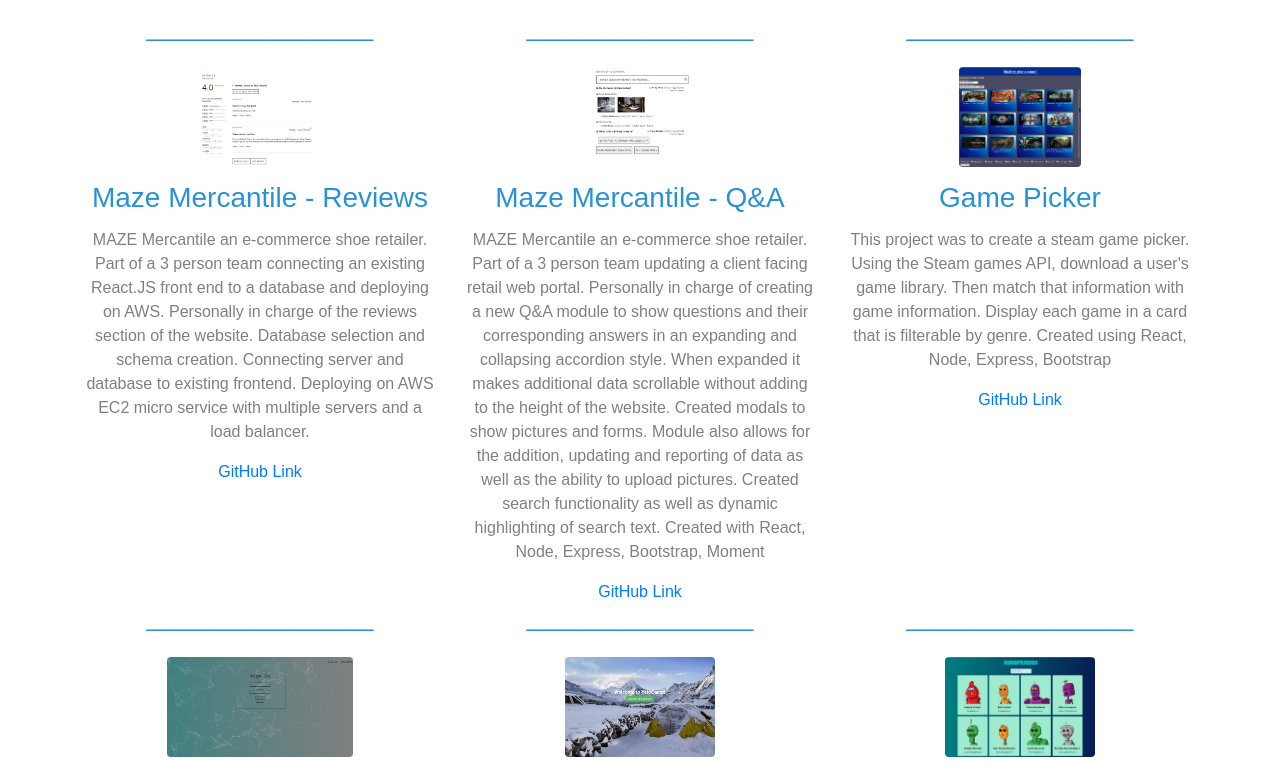
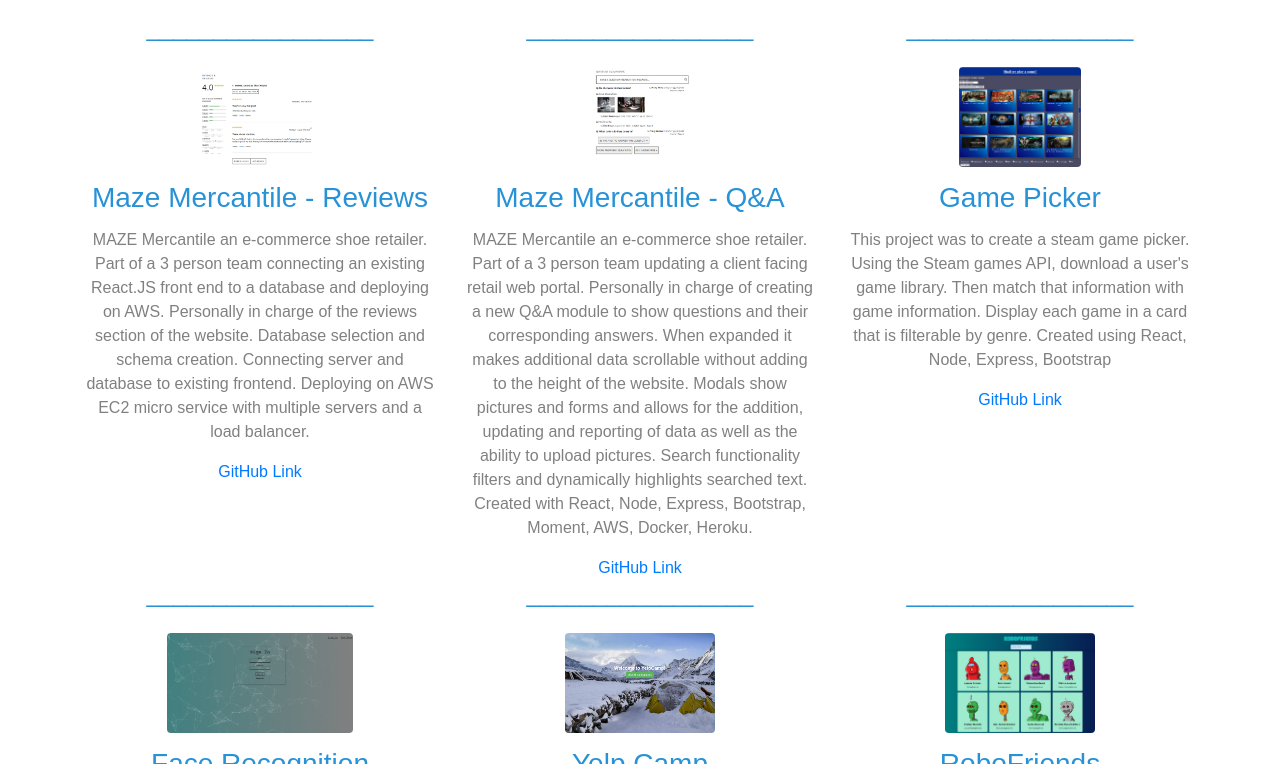
Before and after one commit to Aaron-Waguespack/resumelandingpage, a React (Create React App) app: page /projects in a window 1280 px wide. Shown: the part 450-1214 px from the top of the page. Built offline with nearby package versions, Linux system fonts and the light colour scheme.

Commit message:
updated qna info

```diff
--- a/src/components/projectlist.js
+++ b/src/components/projectlist.js
@@ -11,8 +11,8 @@
     id: 2,
     image:"assets/QnA1.png",
     name: "Maze Mercantile - Q&A",
-    desc: "MAZE Mercantile an e-commerce shoe retailer. Part of a 3 person team updating a client facing retail web portal. Personally in charge of creating a new Q&A module to show questions and their corresponding answers in an expanding and collapsing accordion style. When expanded it makes additional data scrollable without adding to the height of the website. Created modals to show pictures and forms. Module also allows for the addition, updating and reporting of data as well as the ability to upload pictures. Created search functionality as well as dynamic highlighting of search text. Created with React, Node, Express, Bootstrap, Moment",
-    link: "https://github.com/Maze-Merch/QnA",
+    desc: "MAZE Mercantile an e-commerce shoe retailer. Part of a 3 person team updating a client facing retail web portal. Personally in charge of creating a new Q&A module to show questions and their corresponding answers. When expanded it makes additional data scrollable without adding to the height of the website. Modals show pictures and forms and allows for the addition, updating and reporting of data as well as the ability to upload pictures. Search functionality filters and dynamically highlights searched text. Created with React, Node, Express, Bootstrap, Moment, AWS, Docker, Heroku.",
+    link: "http://maze-merch-qna.herokuapp.com/",
     gitlink: "https://github.com/Maze-Merch/QnA"
 },
 {
```
